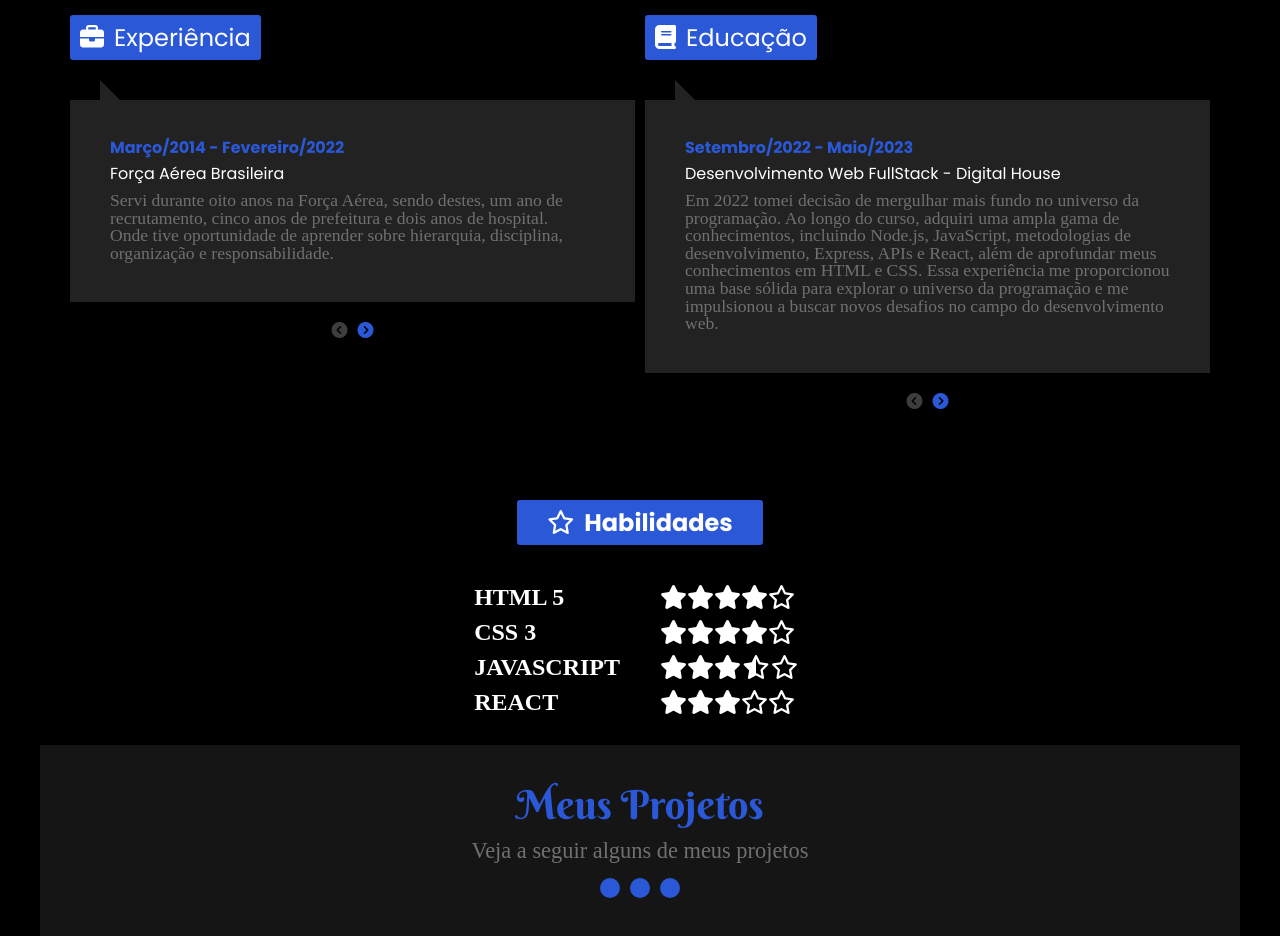
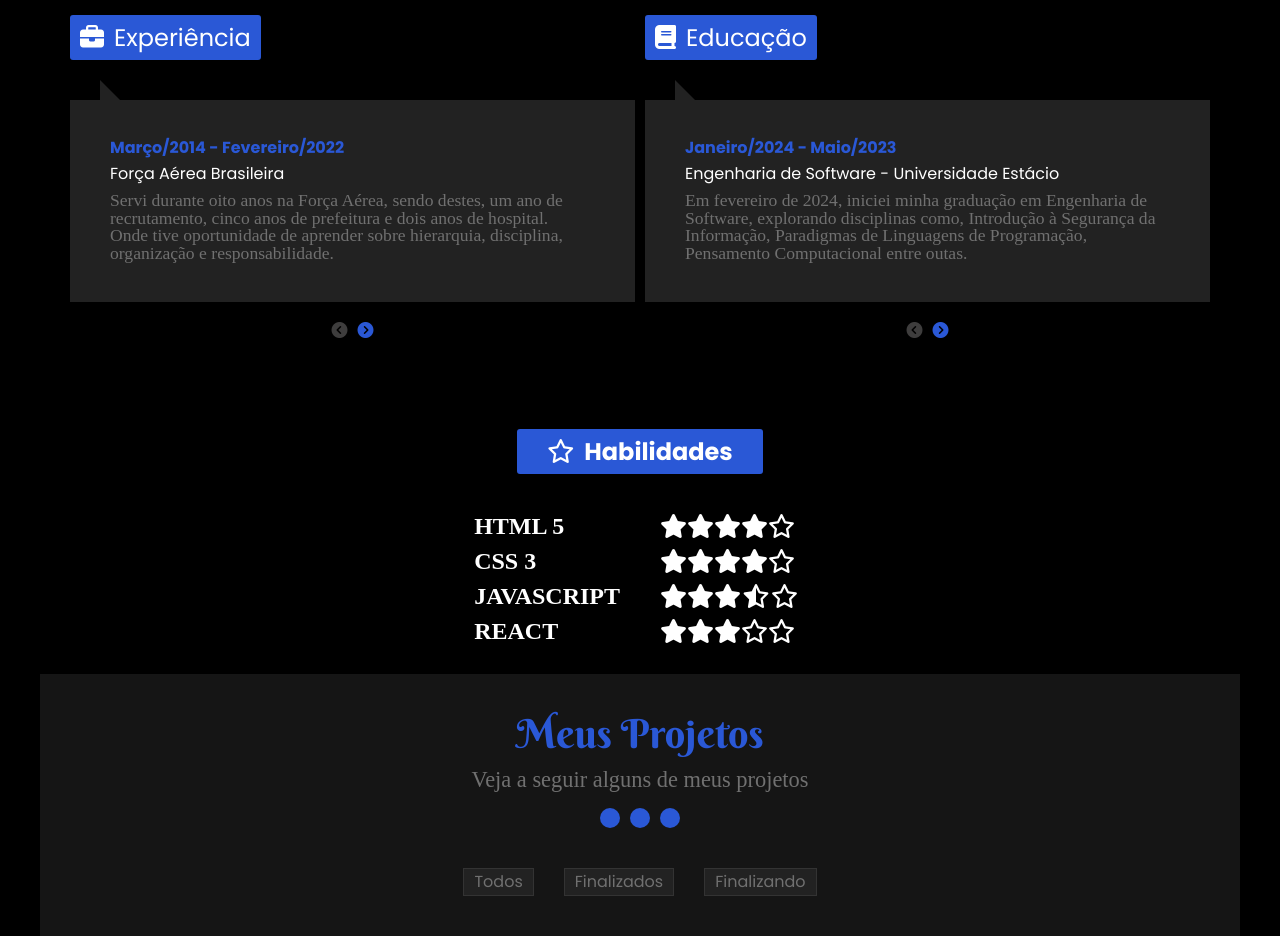
Before and after one commit to Wellyngton-Nascimento-Santos/site-portifolio, a website: page index.html in a window 1280 px wide. Shown: the part 1520-2456 px from the top of the page. Drawn offline with Linux system fonts and the light colour scheme.

Commit message:
Faculdade Inclusa

```diff
--- a/index.html
+++ b/index.html
@@ -102,16 +102,15 @@
             <h2 class="education"><i class="fa-solid fa-book"></i>Educação</h2>
             <div class="education_content">
                 <div>
-                    <span>Setembro/2022 - Maio/2023</span>
-                    <h3>Desenvolvimento Web FullStack - Digital House</h3>
-                    <p>Em 2022 tomei decisão de mergulhar mais fundo no universo da programação. Ao longo do curso, adquiri
-                        uma ampla gama de conhecimentos, incluindo Node.js, JavaScript, metodologias de desenvolvimento, Express,
-                        APIs e React, além de aprofundar meus conhecimentos em HTML e CSS. Essa experiência me proporcionou uma base
-                        sólida para explorar o universo da programação e me impulsionou a buscar novos desafios no campo do desenvolvimento web.</p>
+                    <span>Janeiro/2024 - Maio/2023</span>
+                    <h3>Engenharia de Software - Universidade Estácio</h3>
+                    <p>Em fevereiro de 2024, iniciei minha graduação em Engenharia de Software, explorando disciplinas como,
+                        Introdução à Segurança da Informação, Paradigmas de Linguagens de Programação,
+                        Pensamento Computacional entre outas. </p>
                 </div>
                 <div>
                     <span>Julho/2016 - Dezembro/2017</span>
-                    <h3>Desenvolvedor de Sistemas - ETEC Albert Einsteins</h3>
+                    <h3>Técnico de Informática - ETEC Albert Einsteins</h3>
                     <p>Apaixonado por tecnologia, tive meu primeiro contato com a programação neste curso,
                         entre outras áreas como banco de dados, redes e manutenção de micros.
                         Porém, foi na programação que encontrei minha verdadeira paixão.</p>
@@ -195,6 +194,8 @@
             </div>
         </div> -->
     </div>
+
+
     <section id="projetos" class="projects">
         <div class="sobre_titulo">
             <h1>Meus Projetos</h1>
```
